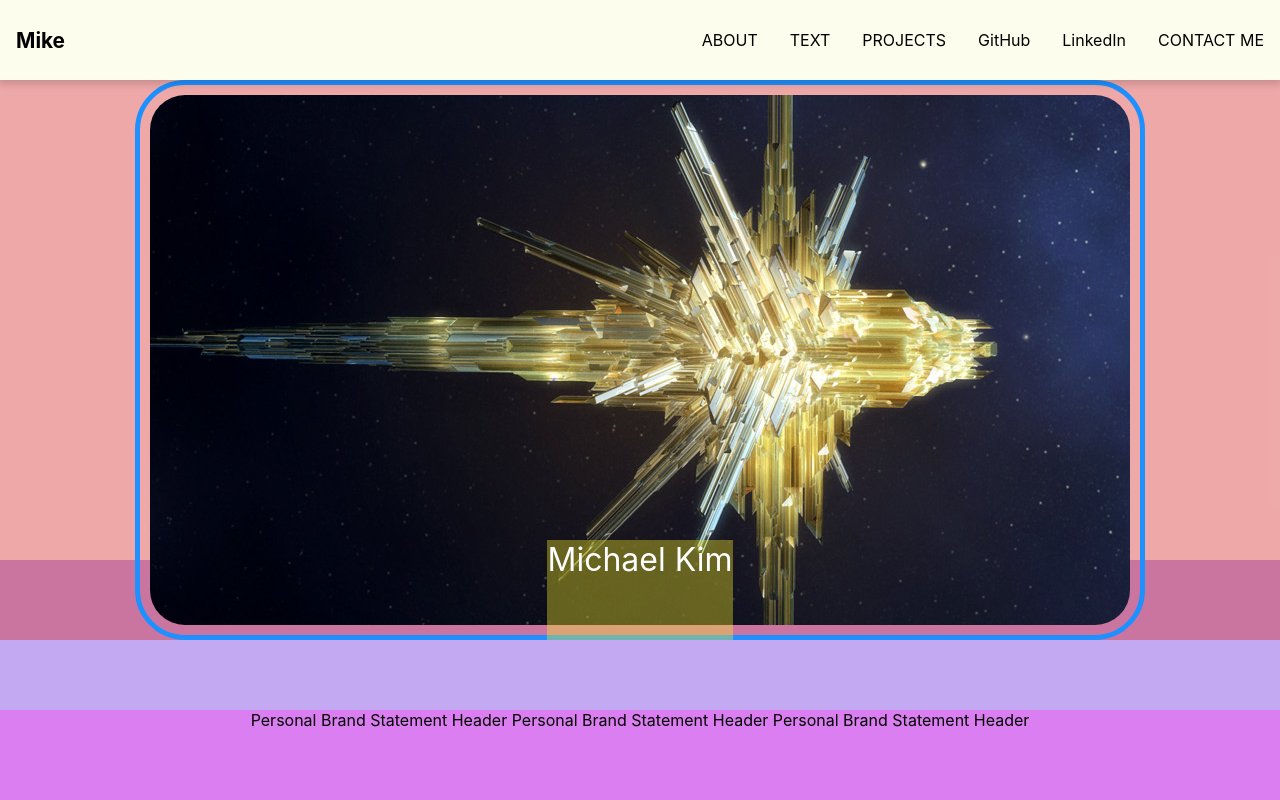
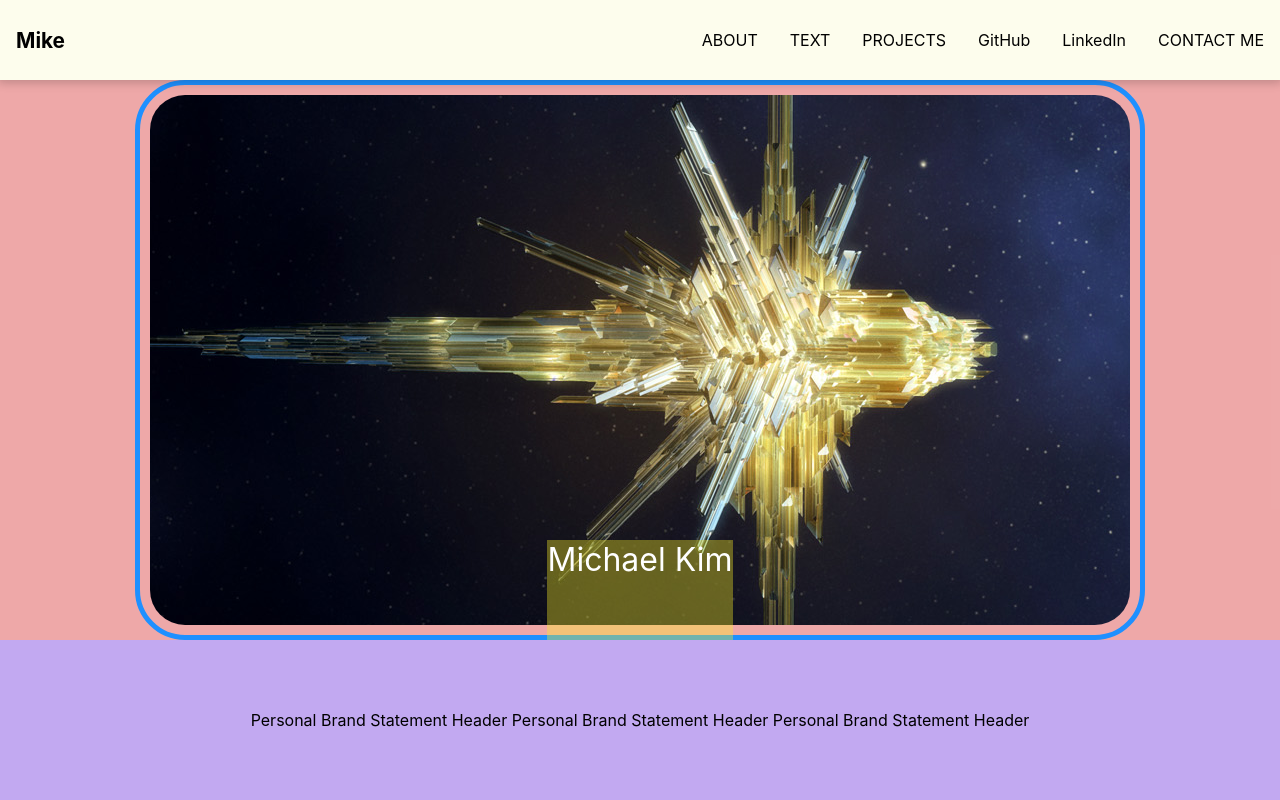
Before and after one commit to sparklingwaterlemon/Portfolio, a React (Create React App) app: page / in a window 1280 px wide. Shown: the top 800 px of the page. Built offline with nearby package versions, Linux system fonts and the light colour scheme.

Commit message:
NavBar change color function roughed out- revisited hero css

```diff
--- a/src/Components/ContactSection/ContactSection.css
+++ b/src/Components/ContactSection/ContactSection.css
@@ -1,3 +1,4 @@
+
 #contact{
     height: 100vh;
 
@@ -62,7 +63,6 @@
 
     justify-content: center;
     align-items: flex-end;
-
 }
 
 .contact-text{
@@ -74,14 +74,11 @@
 
     display: flex;
 
-
     text-align: justify;
     justify-content: center;
     align-items: flex-end;
     padding-bottom: 20px;
 }
-
-
 .contact-email{
     background-color: rgba(255, 234, 41, 0.4);
 
@@ -108,7 +105,6 @@
 
 
 
-
 .contact-image-container{
     background-color: rgba(56, 180, 221, 0.4);
     height: 70vh;
--- a/src/Components/HeroSection/HeroSection.css
+++ b/src/Components/HeroSection/HeroSection.css
@@ -5,9 +5,9 @@
 .hero-container{
     background: rgba(212, 39, 39, 0.4);
 
-    top: 10vh;
 
-    position: relative;
+    margin-top: 10vh;
+
     height: 70vh;
 
     display: flex;
@@ -39,7 +39,7 @@
 
 .title-container{
     background-color: rgba(104, 41, 221, 0.4);
-    height: 30vh;
+    height: 20vh;
 
     display: flex;
     justify-content: center;
@@ -47,7 +47,7 @@
     text-align: center;
 }
 .pb-title{
-    background-color: rgba(255, 62, 239, 0.4);
+    /* background-color: rgba(255, 62, 239, 0.4); */
     width: 100%;
 
     height: 90px;
--- a/src/Components/NavBar/NavBar.css
+++ b/src/Components/NavBar/NavBar.css
@@ -19,8 +19,11 @@
   box-shadow: 0px 0px 10px 2px rgba(9, 9, 9, 0.23);
 
   z-index: 10;
+}
+.nav-bar.change{
+  background-color: pink;
+}
 
-}
 .nav-home {
   text-decoration: none;
   color: black;
--- a/src/Components/NavBar/NavBar.jsx
+++ b/src/Components/NavBar/NavBar.jsx
@@ -1,17 +1,36 @@
 import "./NavBar.css";
 import { useState } from "react";
 import { Link } from "react-scroll";
+import { useRef } from "react";
+import { useEffect } from "react";
 
 export default function NavBar() {
   const [isNavExpanded, setIsNavExpanded] = useState(false);
 
   const toggle = () => {
     setIsNavExpanded(!isNavExpanded)
-  }
+  };
+
+
+  // changing Nav Bar Color
+  // Probably have to change to a useRef from ternary operation..
+  const [navBarColor, setNavBarColor] = useState(false);
+  const changeNav = () => {
+    if(window.scrollY > 2000){
+      setNavBarColor(true)
+    } else {
+      setNavBarColor(false)
+    }
+  };
+  useEffect(()=>{
+    window.addEventListener("scroll", changeNav)
+  });
+
 
   return (
 
       <nav className="nav-bar">
+      {/* <nav className={navBarColor ? "nav-bar change" : "nav-bar"}> */}
 
         <span className="nav-home" onClick={() => window.scrollTo({top: 0,left: 0,})}>
           Mike
```
